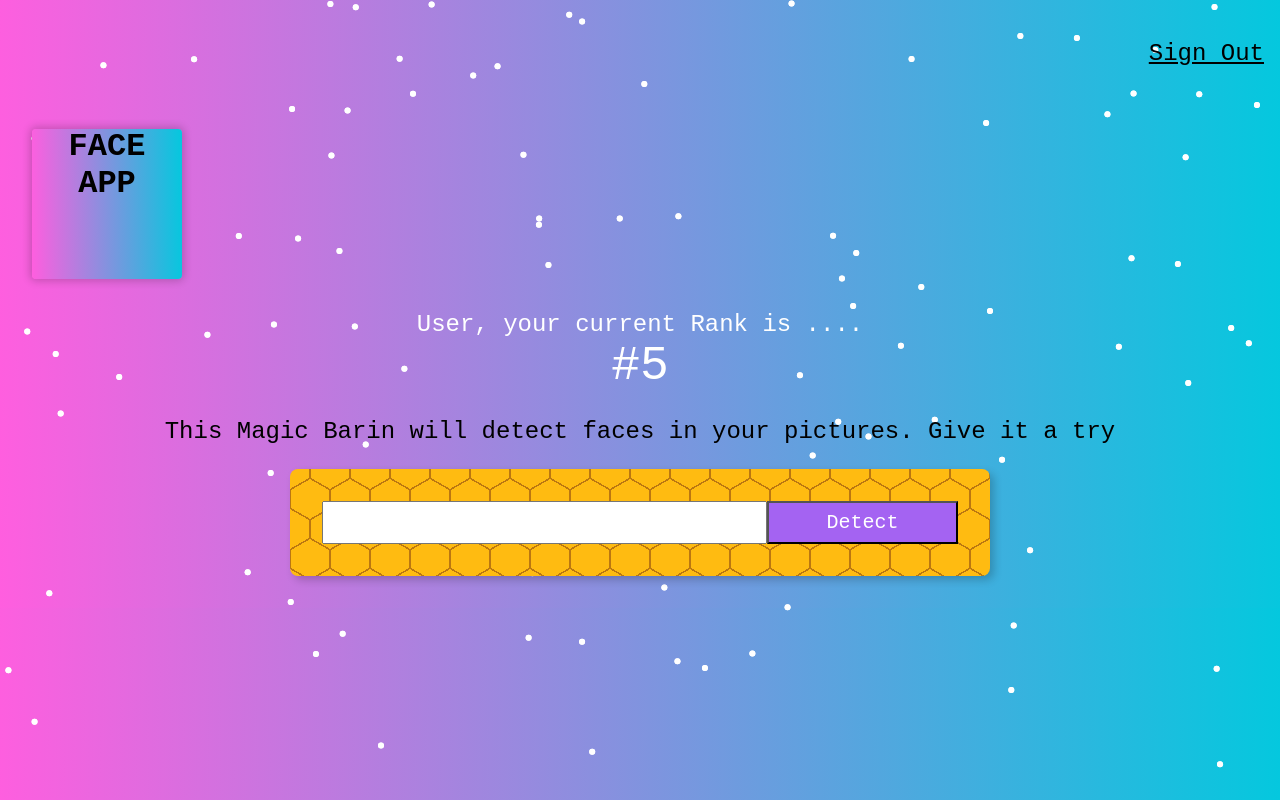
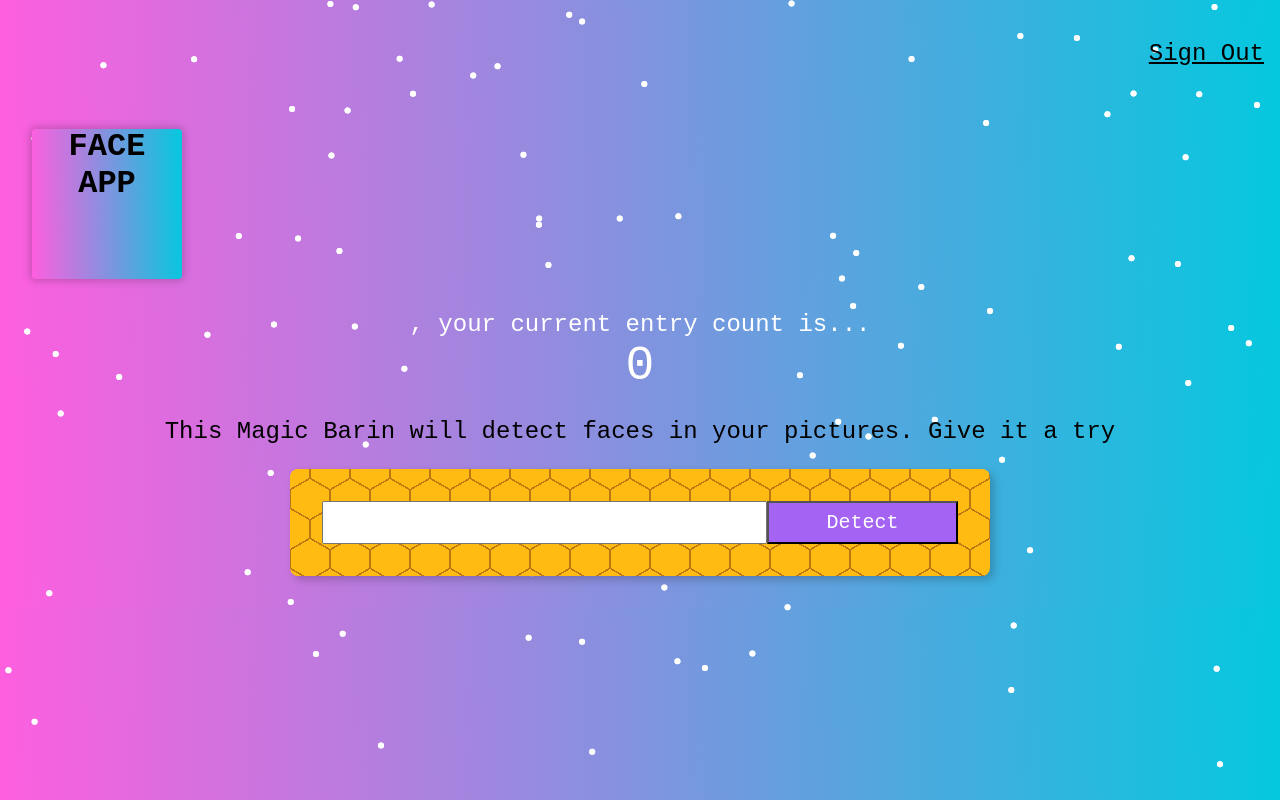
Before and after one commit to sai-charan-adurthi/facerecognitionapp, a React (Create React App) app: page / in a window 1280 px wide. Both pictures are taken after a click on the input "Sign in". Built offline with nearby package versions, Linux system fonts and the light colour scheme; what clarifai would draw is missing.

Commit message:
added props to dynamically update name and entries count

```diff
--- a/src/components/Rank/Rank.js
+++ b/src/components/Rank/Rank.js
@@ -1,14 +1,14 @@
 import React from "react";
 
 
-const Rank = () => {
+const Rank = ({ name, entries }) => {
   return (
     <div>
         <div className='white f3 '>
-            {'User, your current Rank is ....'}
+            {`${name}, your current entry count is...`}
         </div>
         <div className='white f1'>
-            {'#5'}
+            {entries}
         </div>
     </div>
   );
```
